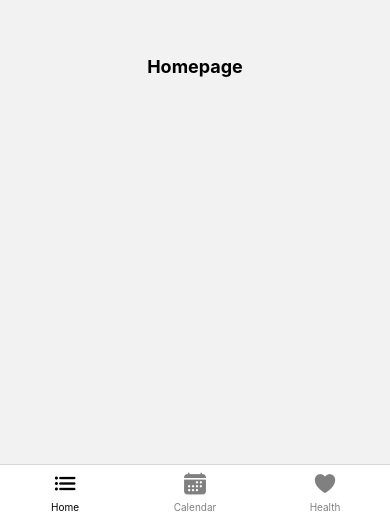
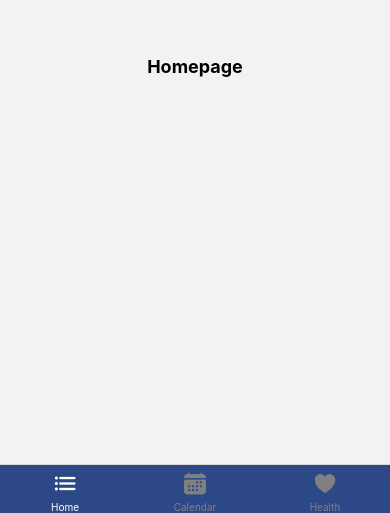
Before and after one commit to ntpotraz/PIC-Health-App, a React Native app: screen / in a window 390 px wide. Shown: the part 331-844 px from the top of the page. Built offline with nearby package versions, Linux system fonts and the light colour scheme.

Commit message:
Update App.js

```diff
--- a/App.js
+++ b/App.js
@@ -27,9 +27,12 @@ export default function App() {
 
             return <Icon name={iconName} size={size} color={color} />;
           },
-          tabBarActiveTintColor: 'black',
+          tabBarActiveTintColor: 'white',
           tabBarInactiveTintColor: 'gray',
           headerShown: false,
+          tabBarStyle: {
+            backgroundColor: '#2d4887'
+          }
         })}
       >
         <Tab.Screen name="Home" component={HomeScreen} />
```
